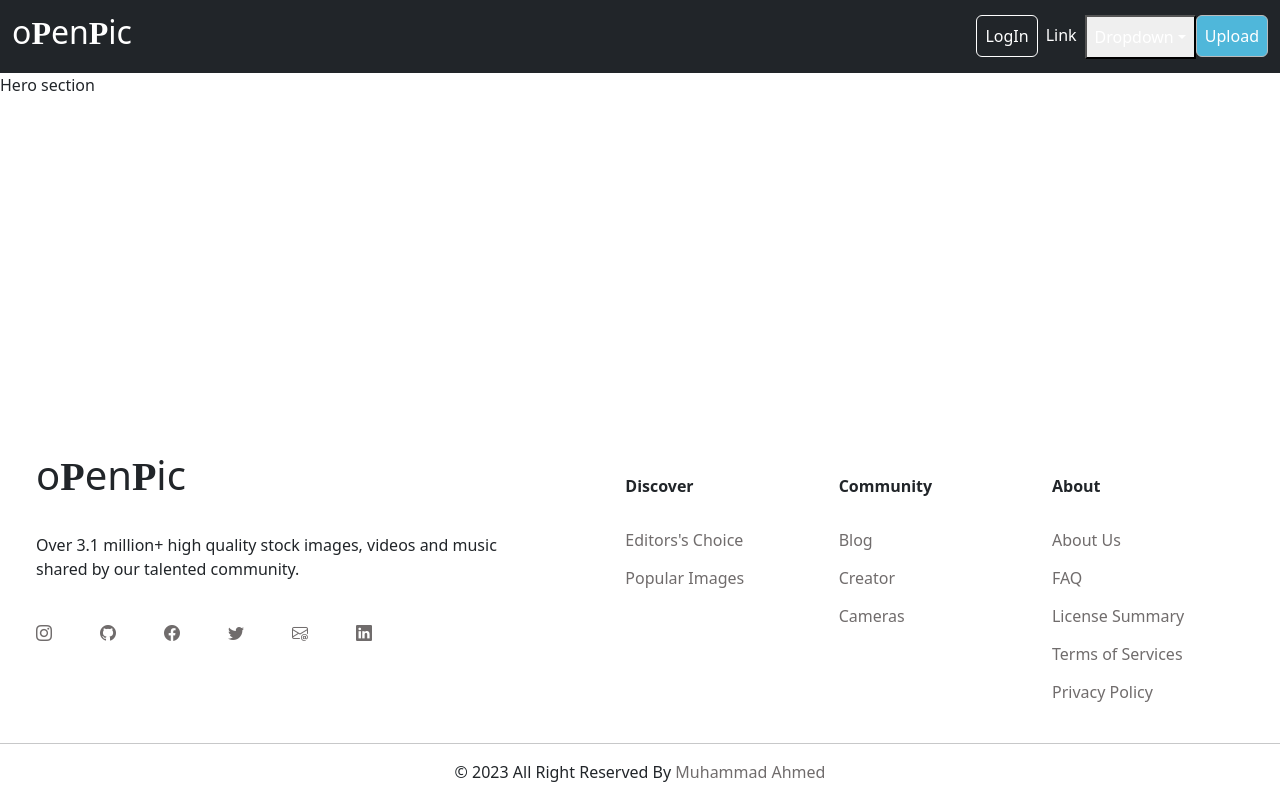
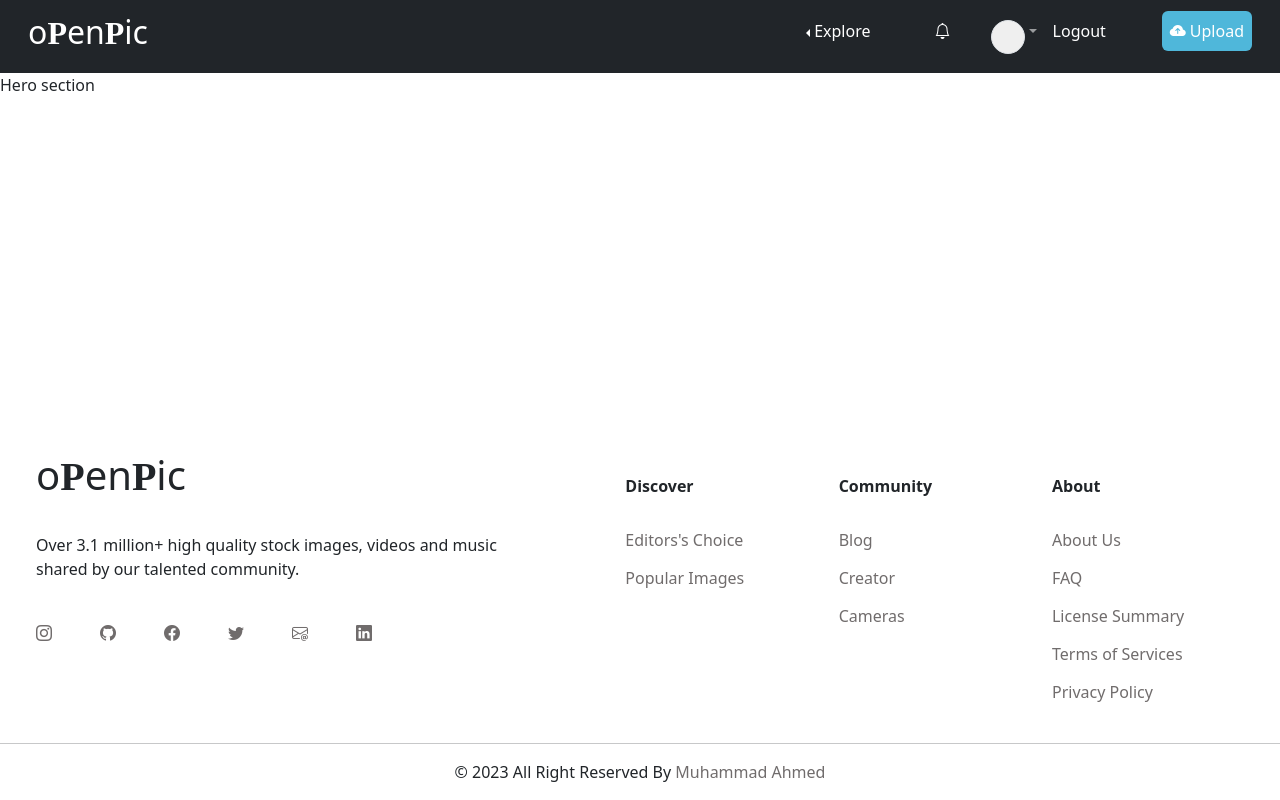
Before and after one commit to MuhammadAhmed-Developer/oPenPic.com, a React (Create React App) app: page / in a window 1280 px wide. Built offline with nearby package versions, Linux system fonts and the light colour scheme.

Commit message:
add auth

```diff
--- a/src/pages/Frontend/Components/Header/Header.jsx
+++ b/src/pages/Frontend/Components/Header/Header.jsx
@@ -3,36 +3,81 @@ import { Link } from 'react-router-dom';
 
 export default function Header() {
 
+  const isAuthentication = true
+
   return (
-
+    <>
       <header>
         <nav class="navbar navbar-expand-lg bg-body-tertiary bg-dark navbar-dark">
           <div class="container-fluid">
-    <Link to='/' class="navbar-brand"><h2> o<span className='p'>P</span>en<span className='p'>P</span>ic </h2></Link>
+            <Link to='/' class="navbar-brand ms-3"><h2> o<span className='p'>P</span>en<span className='p'>P</span>ic </h2></Link>
             <button class="navbar-toggler" type="button" data-bs-toggle="collapse" data-bs-target="#navbarSupportedContent" aria-controls="navbarSupportedContent" aria-expanded="false" aria-label="Toggle navigation">
               <span class="navbar-toggler-icon"></span>
             </button>
             <div class="collapse navbar-collapse" id="navbarSupportedContent">
               <ul class="navbar-nav ms-auto mb-2 mb-lg-0">
-        <li class="nav-item">
-          <Link to='/' class="nav-link active btn" aria-current="page" href="#">LogIn</Link>
-        </li>
-        <li class="nav-item ">
-          <Link to='/' class="nav-link active" >Link</Link>
-        </li>
-        <li class="nav-item dropdown ">
-          <button class="nav-link dropdown-toggle active"  role="button" data-bs-toggle="dropdown" aria-expanded="false">
-            Dropdown
+                <li class="nav-item dropdown dropstart me-5">
+                  <button class="btn nav-link dropdown-toggle active" role="button" data-bs-toggle="dropdown" aria-expanded="false">
+                    Explore
                   </button>
-          <ul class="dropdown-menu ">
-            <li><Link to='/' class="dropdown-item" >Action</Link></li>
-            <li><Link to='/' class="dropdown-item" >Another action</Link></li>
-            <li><hr class="dropdown-divider"/></li>
-            <li><Link to='/' class="dropdown-item">Something else here</Link></li>
+                  <ul class="dropdown-menu drop bg-dark ">
+                    <div className="container">
+                      <div className="row">
+                        <div className="col-lg-4">
+                          <ul>
+                            <li className='mb-3'><strong className='text-white'>Discover</strong></li>
+                            <li><a href="">Editors's</a></li>
+                            <li><a href="">Images</a></li>
+                          </ul>
+                        </div>
+                        <div className="col-4">
+                          <ul>
+                            <li className='mb-3'><strong className='text-white'>Community</strong></li>
+                            <li><a href="">Blog</a></li>
+                            <li><a href="">Creator</a></li>
+                            <li><a href="">Cameras</a></li>
+                          </ul>
+                        </div>
+                        <div className="col-4">
+                          <ul>
+                            <li className='mb-3'><strong className='text-white'>About</strong></li>
+                            <li><a href="">About Us</a></li>
+                            <li><a href="">FAQ</a></li>
+                            <li><a href="">License</a></li>
+                            <li><a href=""> Services</a></li>
+                            <li><a href="">Privacy Policy</a></li>
+                          </ul>
+                        </div>
+
+                      </div>
+                    </div>
                   </ul>
                 </li>
                 <li class="nav-item">
-          <Link to='/' class="btn btn-light upload-btn nav-link active">Upload</Link>
+                  <Link to='/' class="nav-link active btn me-4" aria-current="page" href="#">
+                    {!isAuthentication ? 'LogIn' : <><i class="bi bi-bell"></i></>}
+                  </Link>
+                </li>
+                {!isAuthentication ? <></>:<>
+                <li class="nav-item dropdown dropbottom bg-dark">
+          <a class="nav-link dropdown-toggle" href="#" role="button" data-bs-toggle="dropdown" aria-expanded="false">
+            <button className='border p-3 rounded-5'></button>
+          </a>
+          <ul class="dropdown-menu bg-dark ">
+            <li><a class="dropdown-item text-white" href="#">Action</a></li>
+            <li><a class="dropdown-item text-white" href="#">Another action</a></li>
+            <li><hr class="dropdown-divider text-white"/></li>
+            <li><a class="dropdown-item text-white" href="#">Something else here</a></li>
+          </ul>
+        </li></> }
+                <li class="nav-item ">
+                  <Link to='/' class="nav-link active btn me-5" >
+
+                    {!isAuthentication ? 'join' : 'Logout'}
+                  </Link>
+                </li>
+                <li class="nav-item">
+                  <Link to='/' class="btn btn-light upload-btn nav-link active me-3"><i class="bi bi-cloud-arrow-up-fill me-1 mt-1"></i>Upload</Link>
                 </li>
               </ul>
             </div>
@@ -48,7 +93,7 @@ export default function Header() {
 
 
 
-
+    </>
 
   )
 }
--- a/src/scss/_header.scss
+++ b/src/scss/_header.scss
@@ -1,82 +1,52 @@
-
-// Header DropDown========================
-
-  .bi-caret-right{
-    display: none;
-  }
-
-  .dropdown:hover .bi-caret-right{
-    display: none;
-}
-
-  .dropdown:hover .bi-caret-right{
-    display: block;
-  }
-  .dropdown:hover .bi-caret-left{
-    display: none;
-  }
-  .dropdown:hover .text{
-    display: none;
-  }
-
-//   /* The container <div> - needed to position the dropdown content */
-//   .dropdown {
-//     position: relative;
-//     display: inline-block;
-//   }
-
-//   /* Dropdown Content (Hidden by Default) */
-//   .dropdown-content {
-//     display: none;
-//     position: absolute;
-//     background-color: #000000;
-//     min-width: 160px;
-//     box-shadow: 0px 8px 16px 0px rgba(0,0,0,0.2);
-//     z-index: 1;
-//     margin-left: -100px !important;
-//   }
-
-//   /* Links inside the dropdown */
-//   .dropdown-content a {
-//     color: rgb(243, 235, 235);
-//     padding: 12px 16px;
-//     text-decoration: none;
-//     display: block;
-
-//   }
-
-//   /* Change color of dropdown links on hover */
-//   .dropdown-content a:hover {background-color: #e7e6e6 ; color: #000;}
-
-//   /* Show the dropdown menu on hover */
-//   .dropdown:hover .dropdown-content {
-//     display: block;
-//   }
-
-//   .nav-item:hover{
-//    background-color: rgb(253, 252, 252) !important;
-// //    border: 0.5px solid gray;
-//    border-radius: 30px;
-//    -webkit-border-radius: 30px;
-//    -moz-border-radius: 30px;
-//    -ms-border-radius: 30px;
-//    -o-border-radius: 30px;
-// }
-
-// .bi-three-dots-vertical{
-//   display: none;
-// }
-
-// @media screen and (max-width: 880px) {
-//   .bi-three-dots-vertical{
-//     display: block;
-//     margin-left: -30px;
-//   }
-//   .navbar-toggler{
-//      display: none !important;
-//   }
-// }
 
 .upload-btn{
   background-color: rgb(79, 183, 218) !important;
 }
+
+nav{
+  .nav-item{
+      .btn{
+         background-color: transparent;
+         border: none;
+         &:hover{
+          transition: 0.75s;
+          background-color: rgb(187, 187, 187) !important;
+          opacity: 5;
+          border-radius: 30px;
+          -webkit-border-radius: 30px;
+          -moz-border-radius: 30px;
+          -ms-border-radius: 30px;
+          -o-border-radius: 30px;
+          -webkit-transition: 0.75s;
+          -moz-transition: 0.75s;
+          -ms-transition: 0.75s;
+          -o-transition: 0.75s;
+}
+      }
+  }
+}
+
+.drop{
+  width: 80vh !important;
+  padding: 20px 20px;
+  ul{
+    list-style: none;
+    line-height: 38px;
+    li{
+        a{
+           color: rgb(245, 237, 237);
+           text-decoration: none;
+           &:hover{
+            text-decoration: underline;
+            // color: rgb(79, 183, 218) !important;
+            color: rgb(112, 108, 108);
+            transition: 0.5s;
+            -webkit-transition: 0.5s;
+            -moz-transition: 0.5s;
+            -ms-transition: 0.5s;
+            -o-transition: 0.5s;
+}
+        }
+    }
+}
+}
```
Lines whose indentation alone changed are shown as unchanged.
